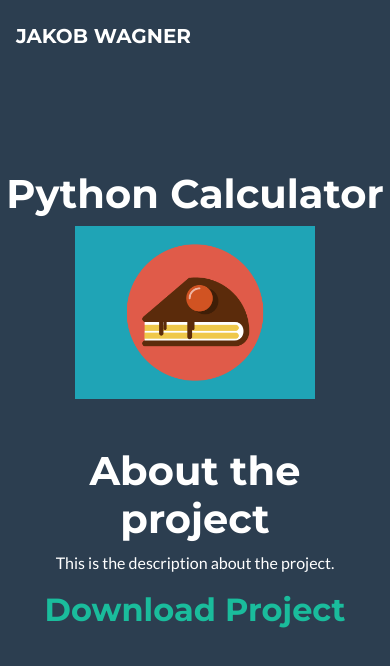
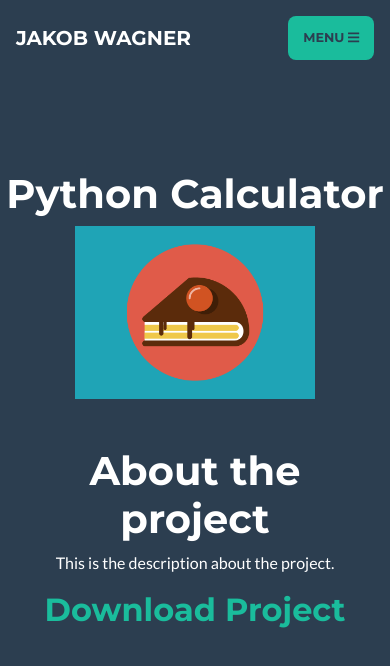
Before and after one commit to Bluedragon271999/Bluedragon271999.github.io, a plain HTML site: page Python.html in a window 390 px wide. Drawn offline with Linux system fonts and the light colour scheme.

Commit message:
reversed old change

```diff
--- a/Python.html
+++ b/Python.html
@@ -19,7 +19,7 @@
 <body id="page-top" class="bg-secondary">
     <nav class="navbar navbar-expand-lg bg-secondary text-uppercase fixed-top" id="mainNav">
         <div class="container">
-            <a class="navbar-brand js-scroll-trigger" href="index.html">Jakob Wagner</a>
+            <a class="navbar-brand js-scroll-trigger" href="index.html">Jakob Wagner</a><button class="navbar-toggler navbar-toggler-right text-uppercase font-weight-bold bg-primary text-secondary rounded" type="button" data-toggle="collapse" data-target="#navbarResponsive" aria-controls="navbarResponsive" aria-expanded="false" aria-label="Toggle navigation">Menu <i class="fas fa-bars"></i></button>
             <div class="collapse navbar-collapse bg-secondary" id="navbarResponsive">
                 <ul class="navbar-nav ml-auto">
                     <li class="nav-item mx-0 mx-lg-1"><a class="nav-link py-3 px-0 px-lg-3 rounded js-scroll-trigger bg-primary" href="index.html">Home</a></li>
```
Also changed, not shown: RPGEnemies.html (+1 -1 lines).
